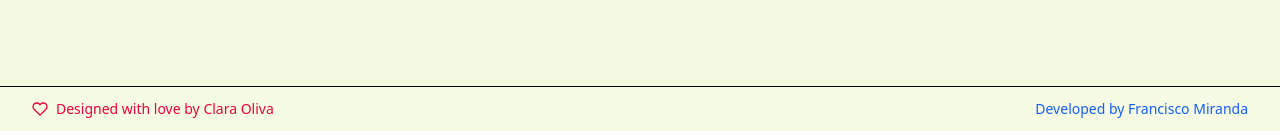
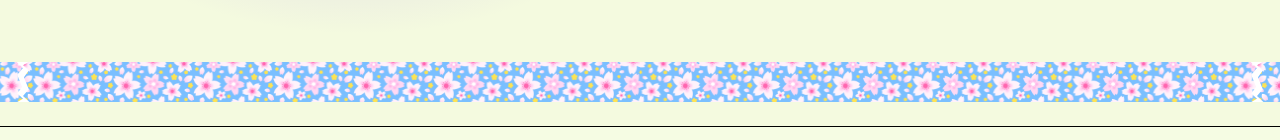
Before and after one commit to frankie1992/claras-site, a React (Vite) app: page /about in a window 1280 px wide. Shown: the part 807-947 px from the top of the page. Built offline with nearby package versions, Linux system fonts and the light colour scheme.

Commit message:
Add more assets and adjust page

```diff
--- a/src/pages/About.tsx
+++ b/src/pages/About.tsx
@@ -1,4 +1,6 @@
-import portrait from '../assets/home-page/clara-pencil-portrait.png'
+import portrait from '../assets/about-page/clara-portrait.png'
+import flowerWashi from '../assets/about-page/flower-washitape.svg'
+
 import {
   ABOUT_PAGE_TITLE,
   ABOUT_INTRO_LINE,
@@ -11,6 +13,7 @@ import { LeafIcon } from '../utils/icons'
 
 export default function About() {
   return (
+    <>
     <section className="mx-auto max-w-7xl px-4 md:px-6 lg:px-8 py-12 md:py-16">
       <h1 className="text-center text-4xl md:text-6xl font-extrabold tracking-tight text-slate-900 mb-10 md:mb-14">
         {ABOUT_PAGE_TITLE}
@@ -45,6 +48,15 @@ export default function About() {
           </div>
         </div>
       </div>
-    </section >
+    </section>
+    {/* Full‑bleed white strip with repeating flower washi */}
+    <div className="bg-white mx-[calc(50%-50vw)] w-screen">
+      <div
+        className="h-10 bg-repeat-x bg-center"
+        style={{ backgroundImage: `url(${flowerWashi})`, backgroundSize: 'auto 100%' }}
+        aria-hidden
+      />
+    </div>
+    </>
   )
 }
```
Also changed, not shown: src/assets/about-page/clara-portrait.png (renamed from src/assets/home-page/clara-portrait.png), src/assets/about-page/flower-washitape.svg (added).
